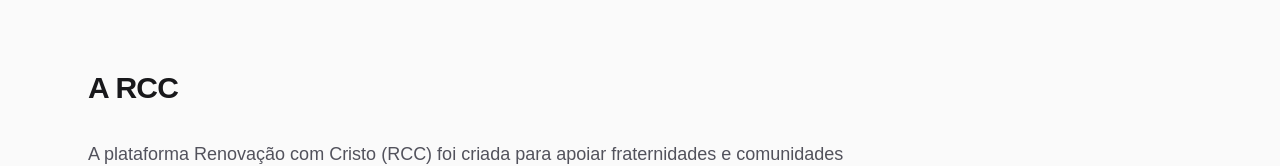
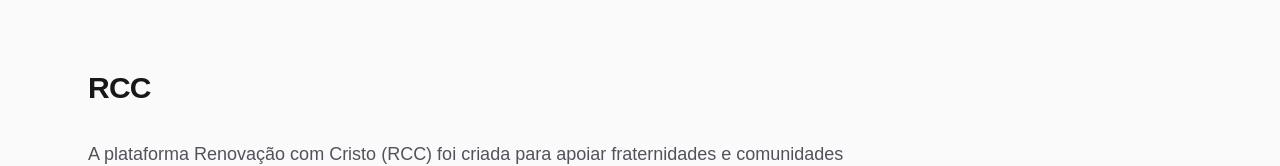
Before and after one commit to shartechsolucoes/RCC-Site, a Next.js app: page /sobre in a window 1280 px wide. Shown: the part 123-289 px from the top of the page. Built offline with nearby package versions, Linux system fonts and the light colour scheme; no server answers.

Commit message:
fix: change title from A RCC to RCC

```diff
--- a/src/app/sobre/page.tsx
+++ b/src/app/sobre/page.tsx
@@ -3,7 +3,7 @@
     <main className="flex flex-1 flex-col">
       <div className="mx-auto flex w-full max-w-6xl flex-col gap-4 px-6 py-24">
         <h1 className="text-3xl font-semibold tracking-tight text-zinc-900">
-          A RCC
+          RCC
         </h1>
         <div className="mt-4 flex max-w-3xl flex-col gap-4 text-lg leading-8 text-zinc-600">
           <p>
```
